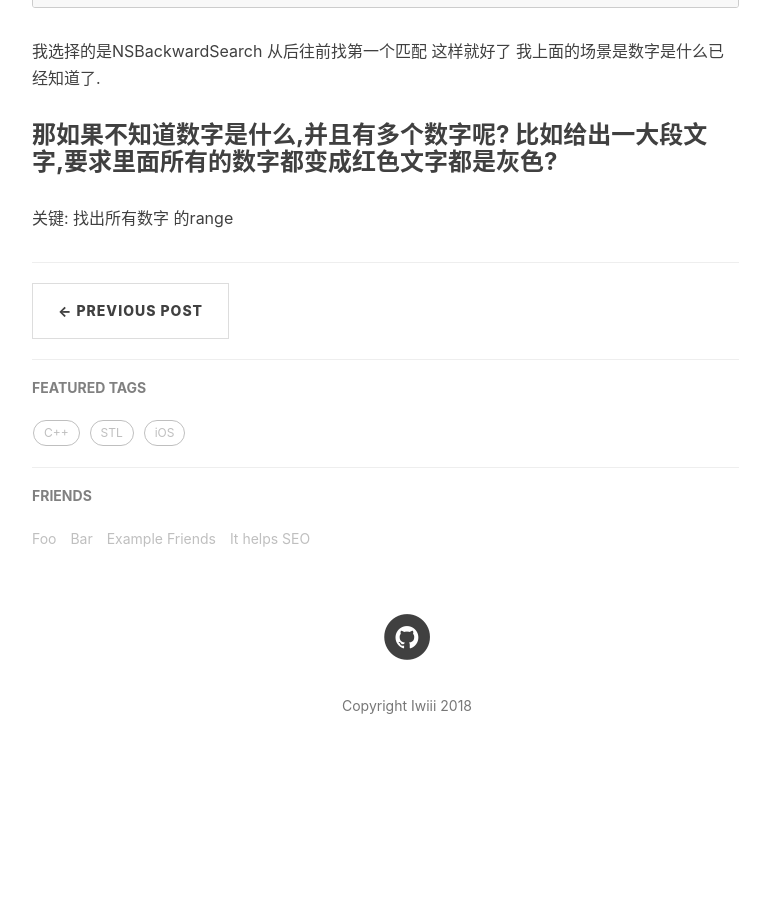
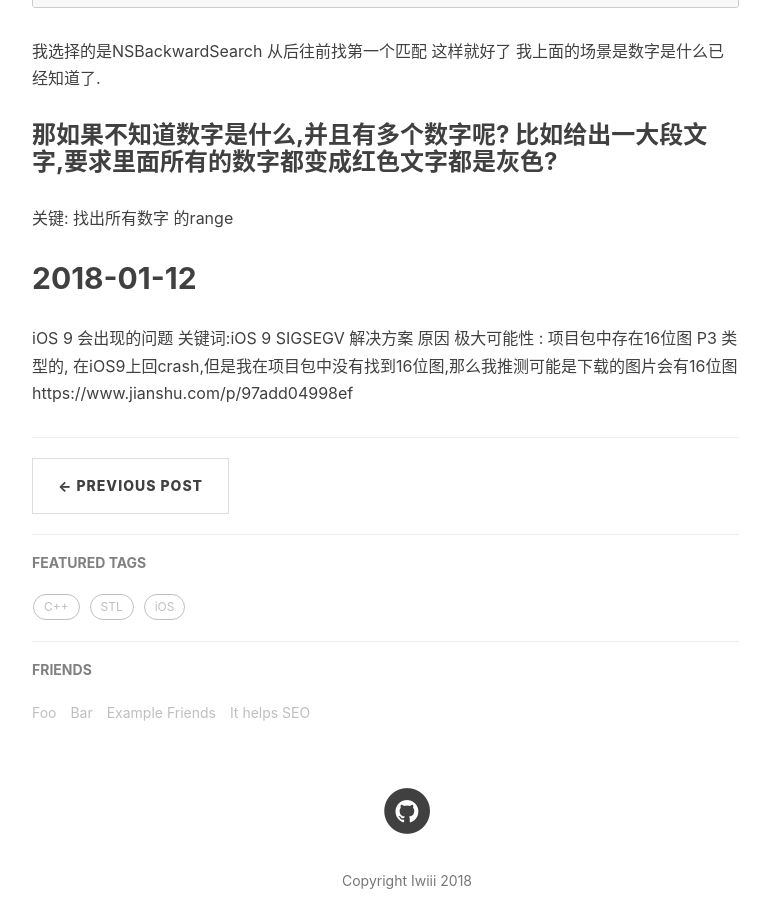
Before and after one commit to Iwiii/Iwiii.github.io, a Jekyll site: the page built from _posts/2017-12-27-iOS-遇到的问题汇总.markdown, in a window 1280 px wide and 900 px high, scrolled down 2650 px. Shown: the whole window, without its empty margins (233-1003 px from the left). Built offline with Jekyll 4.4.1, drawn with Linux system fonts in a browser that asks for light colours; nearby versions of some CDN libraries; comment, search, counter and statistics services are not loaded; before the commit the page ends 3460 px from its top, so only the background shows below that.

Commit message:
2018-1-12

```diff
--- a/_posts/2017-12-27-iOS-遇到的问题汇总.markdown
+++ b/_posts/2017-12-27-iOS-遇到的问题汇总.markdown
@@ -106,3 +106,10 @@ typedef NS_OPTIONS(NSUInteger, NSStringCompareOptions) {
 
 ### 那如果不知道数字是什么,并且有多个数字呢? 比如给出一大段文字,要求里面所有的数字都变成红色文字都是灰色?
 关键: 找出所有数字 的range
+
+## 2018-01-12
+iOS 9 会出现的问题
+关键词:iOS 9 SIGSEGV
+解决方案
+原因 极大可能性 : 项目包中存在16位图 P3 类型的, 在iOS9上回crash,但是我在项目包中没有找到16位图,那么我推测可能是下载的图片会有16位图
+https://www.jianshu.com/p/97add04998ef
```
